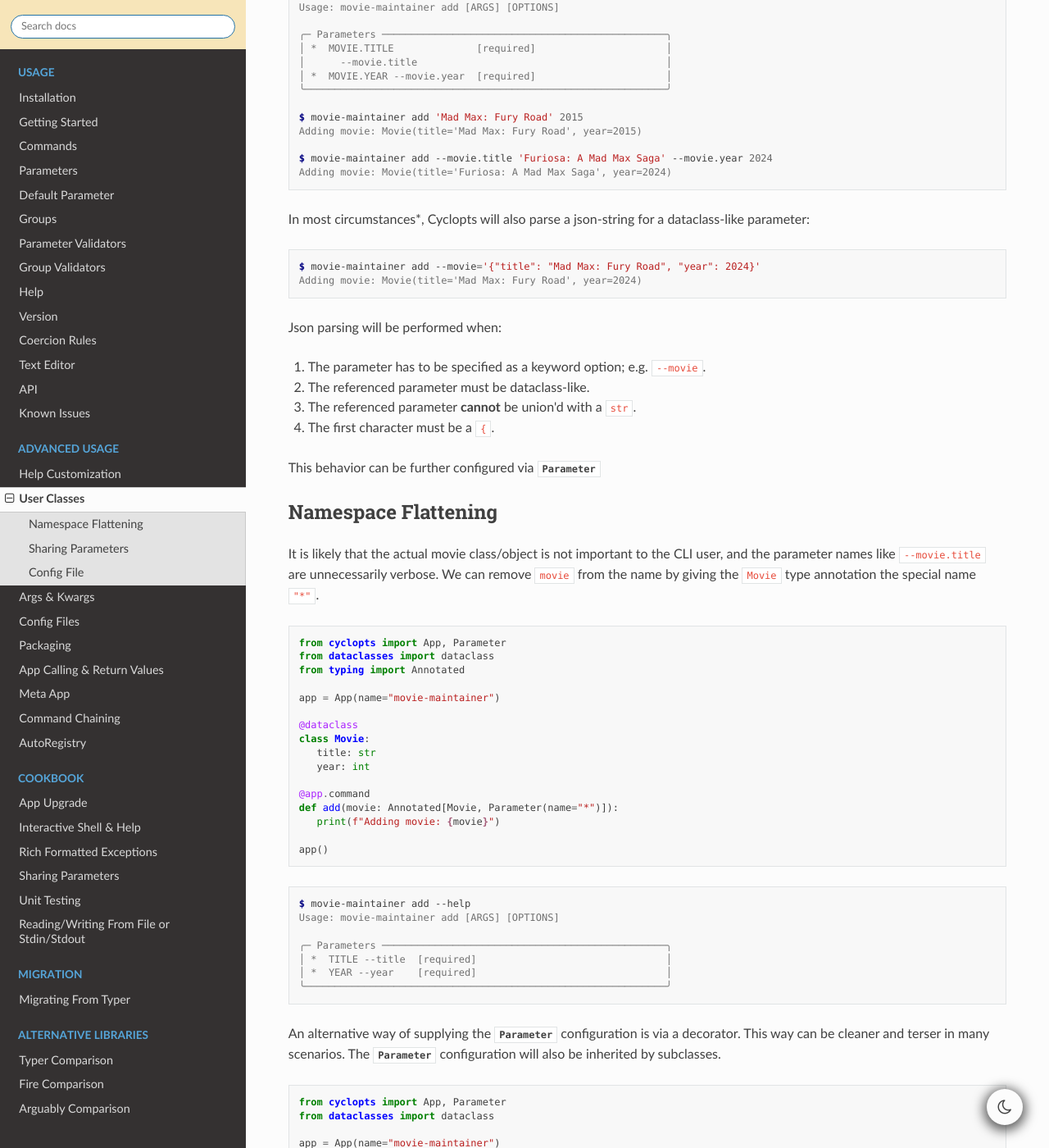
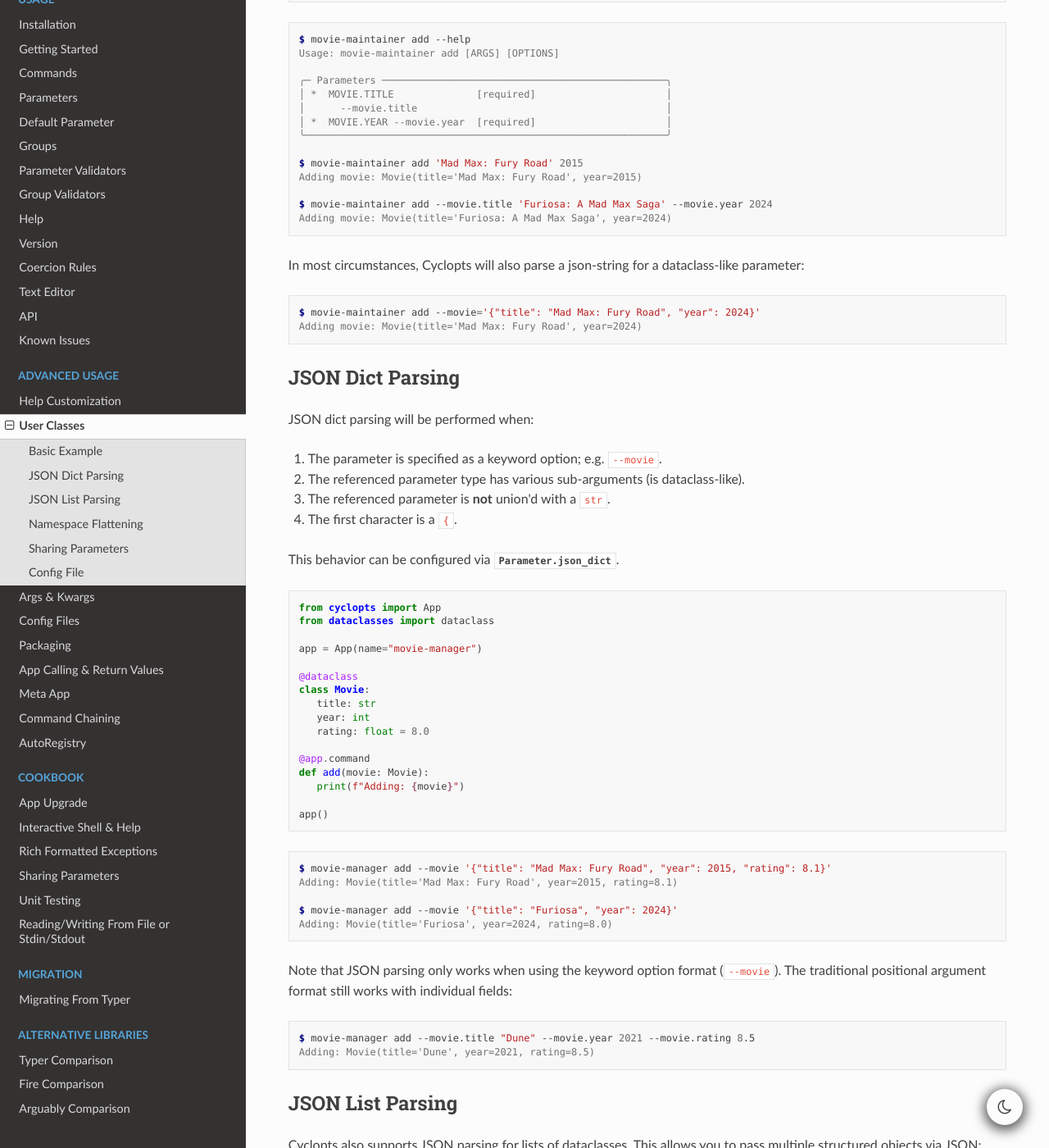
Before and after one commit to BrianPugh/cyclopts, a Sphinx documentation site: the page built from docs/source/user_classes.rst, in a window 1280 px wide and 1400 px high, scrolled down 732 px. Shown: the whole window at 82% size. Built offline with Sphinx 7.4.7 and the Read the Docs theme 3.1.0, drawn with Linux system fonts in a browser that asks for light colours; some of the changed text lies outside the part shown.

Commit message:
Add docs for json-parsing from the CLI

```diff
--- a/docs/source/user_classes.rst
+++ b/docs/source/user_classes.rst
@@ -9,7 +9,9 @@
 * `NamedTuple <https://docs.python.org/3/library/typing.html#typing.NamedTuple>`_
 * `TypedDict <https://docs.python.org/3/library/typing.html#typing.TypedDict>`_
 
-As an example, lets consider using the builtin :obj:`~dataclasses.dataclass` to make a CLI that manages a movie collection.
+Basic Example
+^^^^^^^^^^^^^
+As an example, let's consider using the builtin :obj:`~dataclasses.dataclass` to make a CLI that manages a movie collection.
 
 .. code-block:: python
 
@@ -46,27 +48,121 @@
    $ movie-maintainer add --movie.title 'Furiosa: A Mad Max Saga' --movie.year 2024
    Adding movie: Movie(title='Furiosa: A Mad Max Saga', year=2024)
 
-In most circumstances\*, Cyclopts will also parse a json-string for a dataclass-like parameter:
+In most circumstances, Cyclopts will also parse a json-string for a dataclass-like parameter:
 
 .. code-block:: console
 
    $ movie-maintainer add --movie='{"title": "Mad Max: Fury Road", "year": 2024}'
    Adding movie: Movie(title='Mad Max: Fury Road', year=2024)
 
-Json parsing will be performed when:
+JSON Dict Parsing
+^^^^^^^^^^^^^^^^^
 
-1. The parameter has to be specified as a keyword option; e.g. ``--movie``.
-2. The referenced parameter must be dataclass-like.
-3. The referenced parameter **cannot** be union'd with a ``str``.
-4. The first character must be a ``{``.
+JSON dict parsing will be performed when:
 
-This behavior can be further configured via :class:`.Parameter`
+1. The parameter is specified as a keyword option; e.g. ``--movie``.
+2. The referenced parameter type has various sub-arguments (is dataclass-like).
+3. The referenced parameter is **not** union'd with a ``str``.
+4. The first character is a ``{``.
+
+This behavior can be configured via :attr:`.Parameter.json_dict`.
+
+.. code-block:: python
+
+   from cyclopts import App
+   from dataclasses import dataclass
+
+   app = App(name="movie-manager")
+
+   @dataclass
+   class Movie:
+      title: str
+      year: int
+      rating: float = 8.0
+
+   @app.command
+   def add(movie: Movie):
+      print(f"Adding: {movie}")
+
+   app()
+
+.. code-block:: console
+
+   $ movie-manager add --movie '{"title": "Mad Max: Fury Road", "year": 2015, "rating": 8.1}'
+   Adding: Movie(title='Mad Max: Fury Road', year=2015, rating=8.1)
+
+   $ movie-manager add --movie '{"title": "Furiosa", "year": 2024}'
+   Adding: Movie(title='Furiosa', year=2024, rating=8.0)
+
+Note that JSON parsing only works when using the keyword option format (``--movie``). The traditional positional argument format still works with individual fields:
+
+.. code-block:: console
+
+   $ movie-manager add --movie.title "Dune" --movie.year 2021 --movie.rating 8.5
+   Adding: Movie(title='Dune', year=2021, rating=8.5)
+
+JSON List Parsing
+^^^^^^^^^^^^^^^^^
+
+Cyclopts also supports JSON parsing for lists of dataclasses. This allows you to pass multiple structured objects via JSON:
+
+.. code-block:: python
+
+   from cyclopts import App
+   from dataclasses import dataclass
+
+   app = App(name="movie-collection")
+
+   @dataclass
+   class Movie:
+      title: str
+      year: int
+
+   @app.command
+   def add_batch(movies: list[Movie]):
+      for movie in movies:
+          print(f"Adding: {movie}")
+
+   app()
+
+You can provide the list in several ways:
+
+1. JSON Array - Multiple objects in a single argument:
+
+   .. code-block:: console
+
+      $ movie-collection add-batch --movies '[{"title": "Mad Max", "year": 2015}, {"title": "Furiosa", "year": 2024}]'
+      Adding: Movie(title='Mad Max', year=2015)
+      Adding: Movie(title='Furiosa', year=2024)
+
+2. Individual JSON - Each object as a separate argument:
+
+   .. code-block:: console
+
+      $ movie-collection add-batch --movies '{"title": "Mad Max", "year": 2015}' --movies '{"title": "Furiosa", "year": 2024}'
+      Adding: Movie(title='Mad Max', year=2015)
+      Adding: Movie(title='Furiosa', year=2024)
+
+3. Mixed - Combining arrays and individual objects:
+
+   .. code-block:: console
+
+      $ movie-collection add-batch --movies '{"title": "Mad Max", "year": 2015}' --movies '[{"title": "Furiosa", "year": 2024}, {"title": "Dune", "year": 2021}]'
+      Adding: Movie(title='Mad Max', year=2015)
+      Adding: Movie(title='Furiosa', year=2024)
+      Adding: Movie(title='Dune', year=2021)
+
+JSON list parsing is automatically enabled for ``list`` types containing dataclasses. The same rules apply as for dict parsing:
+
+- The element type cannot be union'd with ``str``
+- JSON objects must start with ``{`` or be arrays starting with ``[``
+
+This behavior can be configured via :attr:`.Parameter.json_list`.
 
 .. _Namespace Flattening:
 
---------------------
 Namespace Flattening
---------------------
+^^^^^^^^^^^^^^^^^^^^
 
 It is likely that the actual movie class/object is not important to the CLI user, and the parameter names like ``--movie.title`` are unnecessarily verbose. We can remove ``movie`` from the name by giving the ``Movie`` type annotation the special name ``"*"``.
 
@@ -124,9 +220,8 @@
 
 .. _Sharing Parameters:
 
-------------------
 Sharing Parameters
-------------------
+^^^^^^^^^^^^^^^^^^
 A flattened dataclass provides a natural way of easily sharing a set of parameters between commands.
 
 .. code-block:: python
@@ -177,9 +272,8 @@
    Removing movie: Movie(title='Mad Max: Fury Road', year=2015)
 
 
------------
 Config File
------------
+^^^^^^^^^^^
 Having the user specify ``--user`` every single call is a bit cumbersome, especially if they're always going to provide the same value.
 We can have Cyclopts fallback to a :ref:`toml configuration file <Config Files>`.
 
```
